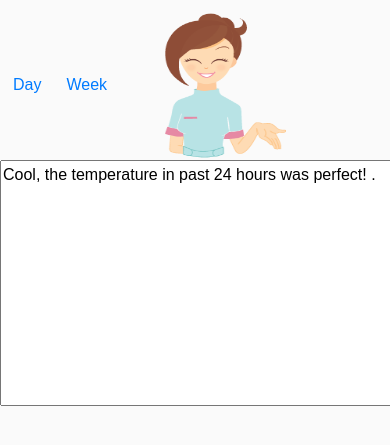
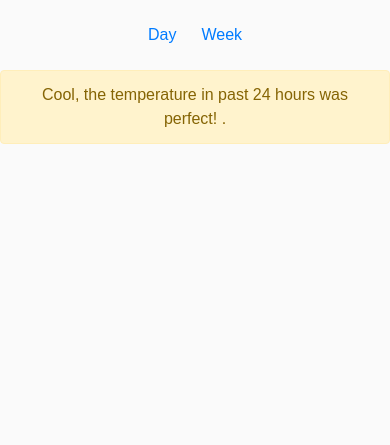
Before and after one commit to ypche/COMP5047, a Django app: page /myhome/historyofTvalue in a window 390 px wide; the page is wider, and only the part inside the window is pictured. Shown: the part 56-501 px from the top of that part. Run offline with Django 3.2, Linux system fonts and the light colour scheme; data that the repository does not hold is empty; some libraries are stand-ins or nearby versions.

Commit message:
Optimise the appearance

```diff
--- a/myhome/templates/historyofTvalue.html
+++ b/myhome/templates/historyofTvalue.html
@@ -21,19 +21,18 @@
 {% endblock %}
 
 {% block main %}
-<div id="chartContainer" class="col-xs-8" style="padding: 5px;">
-
+<div class="row">
+  <div class="col-md-4 mt-3 text-center">
+    <div class="btn-group" role="group" aria-label="...">
+      <a type="button" class="btn btn-default" href="{% url 'myhome:historyofTvalue' %}">Day</a>
+      <a type="button" class="btn btn-default" href="{% url 'myhome:week_Tvalue' %}">Week</a>
+    </div>
+  </div>
+  <div class="col-md-8 mt-3 text-center">
+    <label class="alert alert-warning">{{ Notification }}</label>
+  </div>
+  <div id="chartContainer" class="col-md-12 text-center mt-3"></div>
 </div>
-
-<div class="col-xs-4">
-  <div class="btn-group" role="group" aria-label="...">
-    <a type="button" class="btn btn-default" href="{% url 'myhome:historyofTvalue' %}">Day</a>
-    <a type="button" class="btn btn-default" href="{% url 'myhome:week_Tvalue' %}">Week</a>
-  </div>
-  <img src="/static/image/advice.png" height="150" width="200">
-  <textarea cols="50" rows="10" wrap="hard" readonly="yes">{{ Notification }} </textarea>
-</div>
-
 {% endblock %}
 {% block script %}
 FusionCharts.ready(function(){
@@ -47,16 +46,32 @@ FusionCharts.ready(function(){
       var revenueChart = new FusionCharts({
         "type": "column2d",
         "renderAt": "chartContainer",
-        "width": "500",
-        "height": "300",
         "dataFormat": "json",
+        "width": 1200,
+        "height": 500,
         "dataSource": {
           "chart": {
-              "caption": "Monthly revenue for last year",
-              "subCaption": "Harry's SuperMart",
-              "xAxisName": "Month",
-              "yAxisName": "Revenues (In USD)",
-              "theme": "fint"
+              "caption": "Average Temperature of last 24 hours",
+              "xAxisName": "Hours from now",
+              "yAxisName": "Temperature (°C)",
+              "showlabels": "1",
+              "showalternatehgridcolor": "1",
+              "alternatehgridcolor": "ff5904",
+              "divlinecolor": "ff5904",
+              "divlinealpha": "20",
+              "alternatehgridalpha": "5",
+              "canvasbordercolor": "666666",
+              "canvasborderthickness": "1",
+              "basefontcolor": "666666",
+              "linecolor": "FF5904",
+              "linealpha": "85",
+              "showvalues": "1",
+              "rotatevalues": "1",
+              "valueposition": "auto",
+              "canvaspadding": "8",
+              "bgcolor": "ffffff",
+              "valuepadding": "5",
+              "showborder": "0"
            },
           "data": data
         }
--- a/myhome/views.py
+++ b/myhome/views.py
@@ -361,7 +361,7 @@ class History_TvalueView(generic.ListView):
                     print("average:", average_value)
                     json_data = {
                         "label": str(time_hour),
-                        "value": str(average_value)
+                        "value": str(average_value),
                     }
                     print(average_value)
                     data.insert(0, json_data)
```
